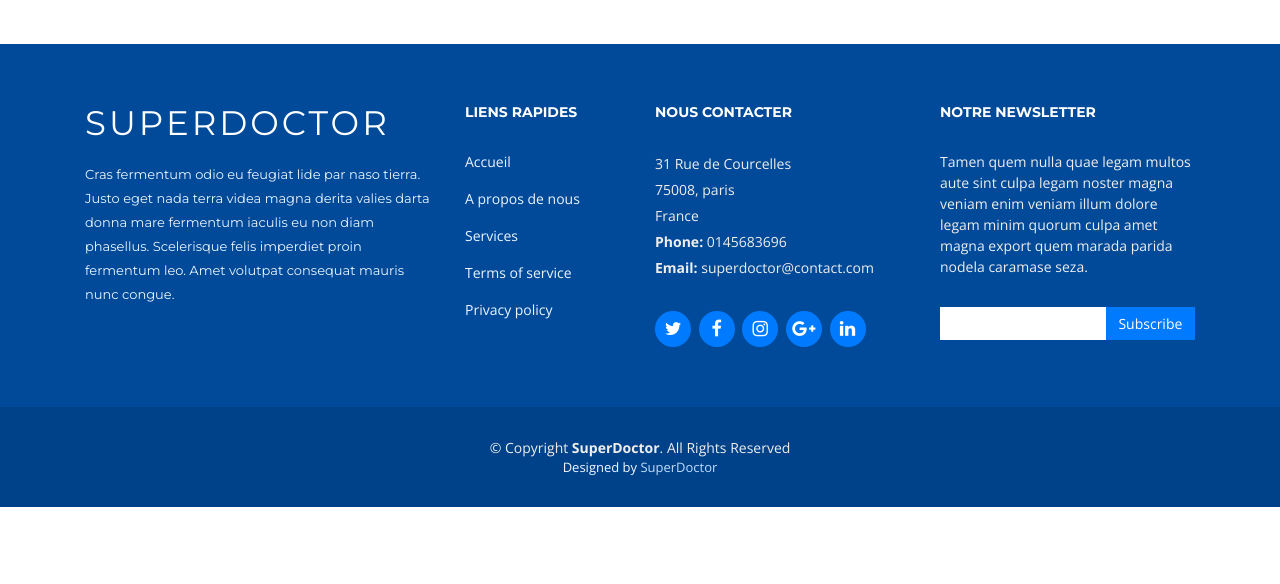
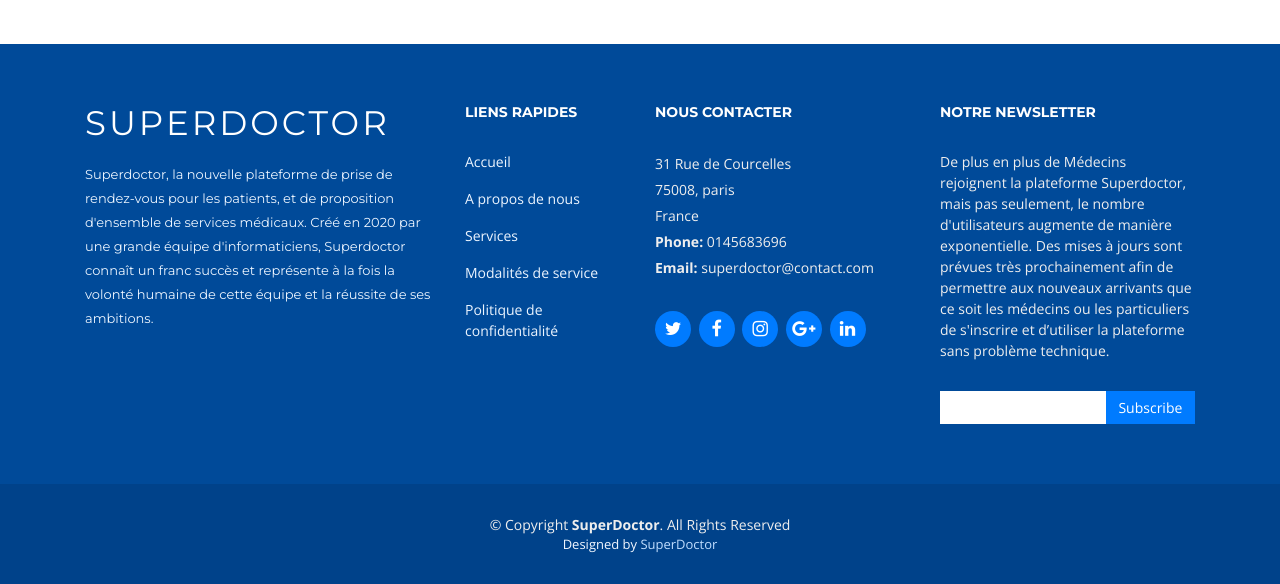
Before and after one commit to VincentIUT/ProjetOsmani, a plain HTML site: page index.html in a window 1280 px wide. Shown: the part 4750-5334 px from the top of the page. Before the commit the page ends 5257 px from the top, so only its background shows below. Drawn offline with nearby package versions, Linux system fonts and the light colour scheme; files whose address does not match are found by name.

Commit message:
Add footer modality

```diff
--- a/index.html
+++ b/index.html
@@ -458,7 +458,7 @@
 
           <div class="col-lg-4 col-md-6 footer-info">
             <h3>SuperDoctor</h3>
-            <p>Cras fermentum odio eu feugiat lide par naso tierra. Justo eget nada terra videa magna derita valies darta donna mare fermentum iaculis eu non diam phasellus. Scelerisque felis imperdiet proin fermentum leo. Amet volutpat consequat mauris nunc congue.</p>
+            <p>Superdoctor, la nouvelle plateforme de prise de rendez-vous pour les patients, et de proposition d'ensemble de services médicaux. Créé en 2020 par une grande équipe d'informaticiens, Superdoctor connaît un franc succès et représente à la fois la volonté humaine de cette équipe et la réussite de ses ambitions.</p>
           </div>
 
           <div class="col-lg-2 col-md-6 footer-links">
@@ -467,8 +467,8 @@
               <li><a href="#">Accueil</a></li>
               <li><a href="#">A propos de nous</a></li>
               <li><a href="#">Services</a></li>
-              <li><a href="#">Terms of service</a></li>
-              <li><a href="#">Privacy policy</a></li>
+              <li><a href="#">Modalités de service</a></li>
+              <li><a href="#">Politique de confidentialité</a></li>
             </ul>
           </div>
 
@@ -494,7 +494,7 @@
 
           <div class="col-lg-3 col-md-6 footer-newsletter">
             <h4>Notre Newsletter</h4>
-            <p>Tamen quem nulla quae legam multos aute sint culpa legam noster magna veniam enim veniam illum dolore legam minim quorum culpa amet magna export quem marada parida nodela caramase seza.</p>
+            <p>De plus en plus de Médecins rejoignent la plateforme Superdoctor, mais pas seulement, le nombre d'utilisateurs augmente de manière exponentielle. Des mises à jours sont prévues très prochainement afin de permettre aux nouveaux arrivants que ce soit les médecins ou les particuliers de s'inscrire et d’utiliser la plateforme sans problème technique.</p>
             <form action="" method="post">
               <input type="email" name="email"><input type="submit" value="Subscribe">
             </form>
```
